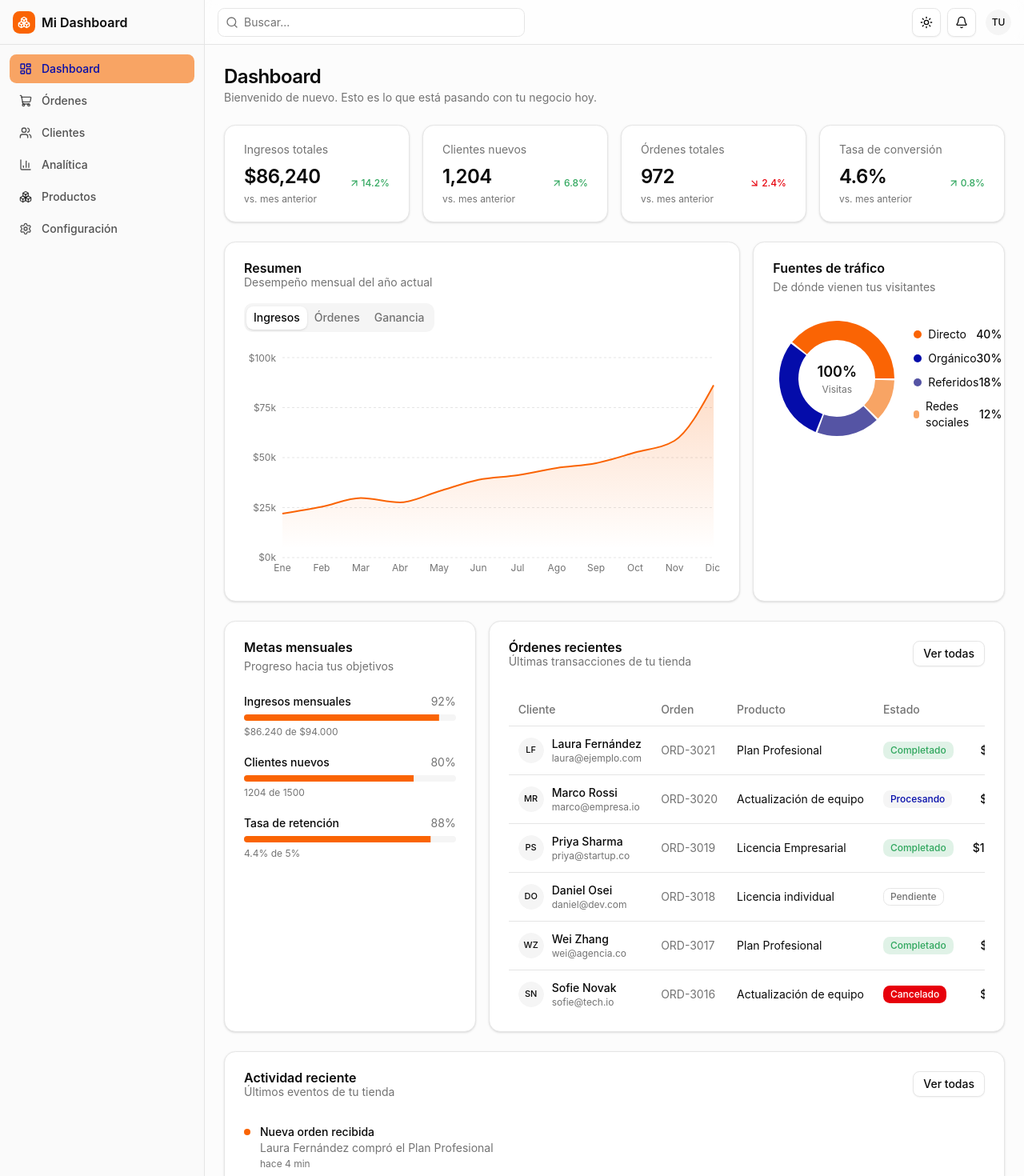
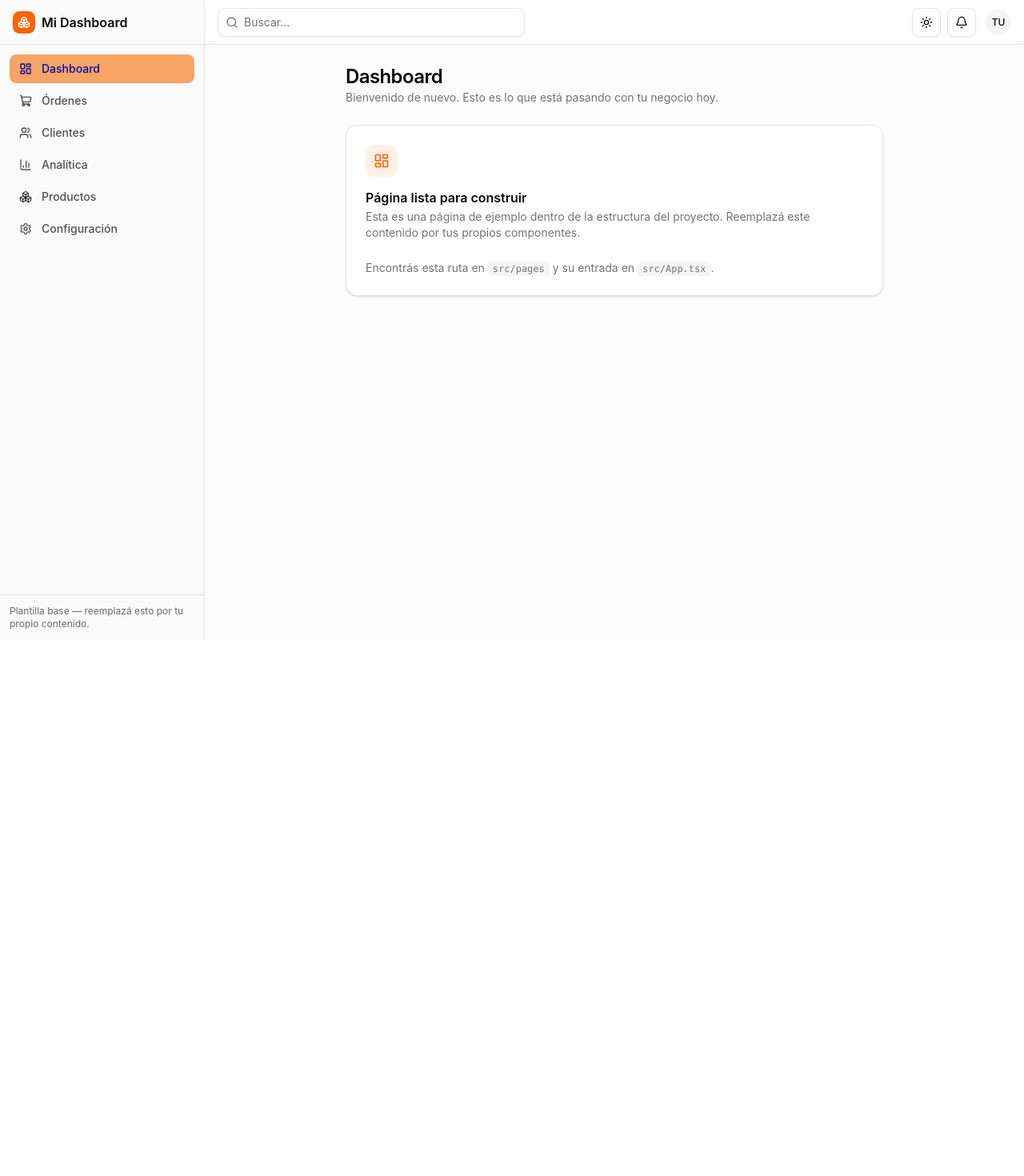
Before and after one commit to joxito/CPTTDTI, a React (Vite) app in the folder dashboard-template/: page / in a window 1280 px wide. Shown: the top 1470 px of the page at 80% size. After the commit the page ends 800 px from the top, so only its background shows below. Built offline with nearby package versions, Linux system fonts and the light colour scheme.

Commit message:
Vaciar página de Dashboard para que use el mismo placeholder que las demás páginas
Co-Authored-By: Claude Sonnet 5 <noreply@anthropic.com>
Claude-Session: https://claude.ai/code/session_01DR5o5FfSzinKeEcpu5jgmr

```diff
--- a/dashboard-template/src/pages/dashboard.tsx
+++ b/dashboard-template/src/pages/dashboard.tsx
@@ -1,44 +1,13 @@
-import { StatCard } from "@/components/dashboard/stat-card"
-import { OverviewChart } from "@/components/dashboard/overview-chart"
-import { TrafficSources } from "@/components/dashboard/traffic-sources"
-import { MonthlyGoals } from "@/components/dashboard/monthly-goals"
-import { RecentOrders } from "@/components/dashboard/recent-orders"
-import { RecentActivity } from "@/components/dashboard/recent-activity"
-import { statCards } from "@/data/dashboard-data"
+import { LayoutDashboard } from "lucide-react"
+
+import { PlaceholderPage } from "@/components/layout/placeholder-page"
 
 export default function DashboardPage() {
   return (
-    <div className="flex flex-col gap-6">
-      <div>
-        <h1 className="text-2xl font-semibold tracking-tight">Dashboard</h1>
-        <p className="text-sm text-muted-foreground">
-          Bienvenido de nuevo. Esto es lo que está pasando con tu negocio hoy.
-        </p>
-      </div>
-
-      <div className="grid grid-cols-1 gap-4 sm:grid-cols-2 lg:grid-cols-4">
-        {statCards.map((stat) => (
-          <StatCard key={stat.label} {...stat} />
-        ))}
-      </div>
-
-      <div className="grid grid-cols-1 gap-4 lg:grid-cols-3">
-        <div className="lg:col-span-2">
-          <OverviewChart />
-        </div>
-        <TrafficSources />
-      </div>
-
-      <div className="grid grid-cols-1 gap-4 lg:grid-cols-3">
-        <MonthlyGoals />
-        <div className="lg:col-span-2">
-          <RecentOrders />
-        </div>
-      </div>
-
-      <div className="grid grid-cols-1 gap-4">
-        <RecentActivity />
-      </div>
-    </div>
+    <PlaceholderPage
+      title="Dashboard"
+      description="Bienvenido de nuevo. Esto es lo que está pasando con tu negocio hoy."
+      icon={LayoutDashboard}
+    />
   )
 }
```
